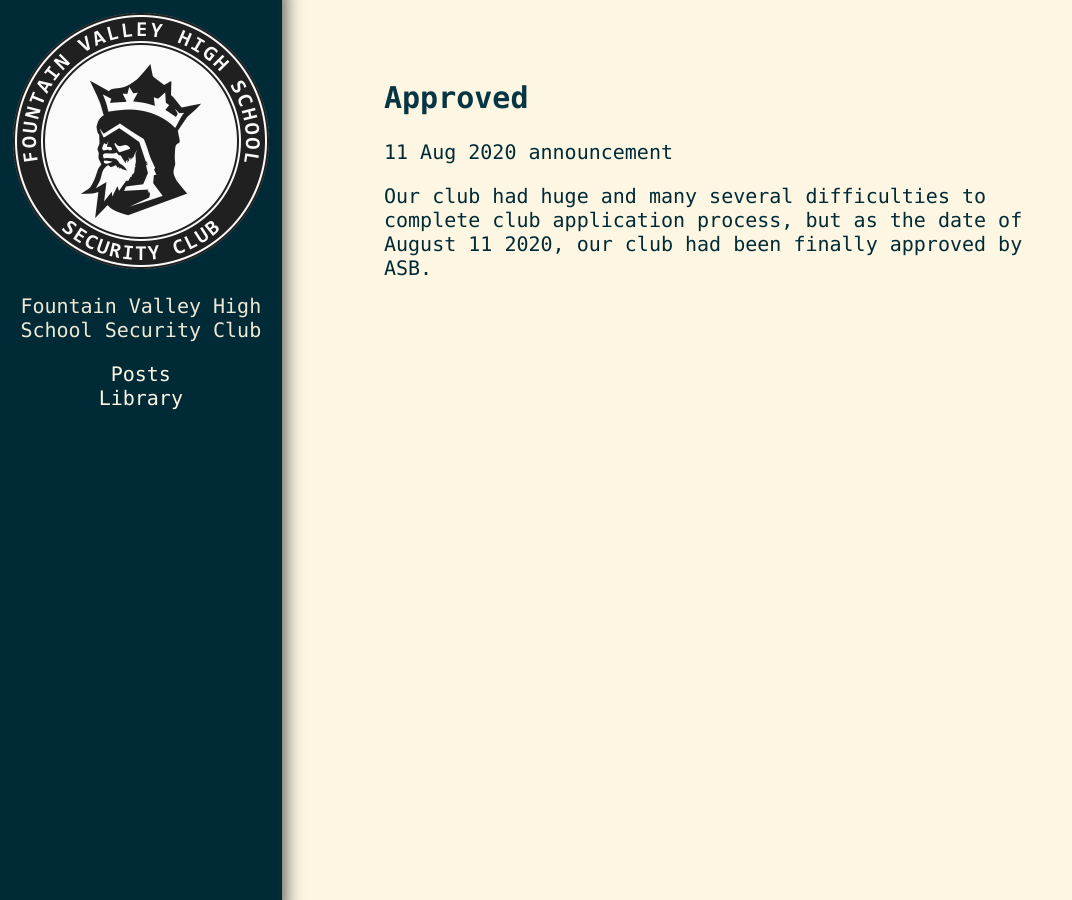
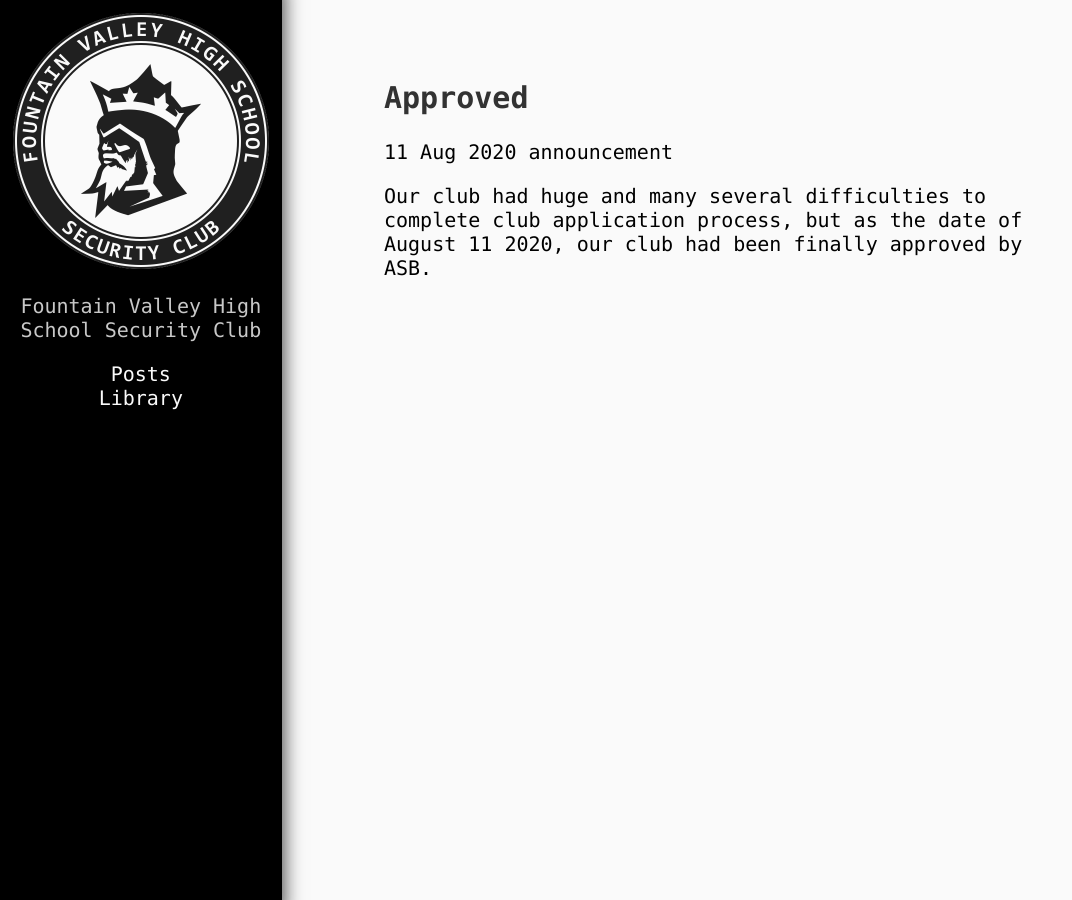
Before and after one commit to FVHSsec/fvhssec.github.io, a Jekyll site: the page built from index.md, in a window 1280 px wide. Shown: the whole page, without its empty margins (0-1072 px from the left). Built offline with Jekyll 4.4.1, drawn with Linux system fonts in a browser that asks for light colours.

Commit message:
Update palette.css

```diff
--- a/assets/css/palette.css
+++ b/assets/css/palette.css
@@ -13,14 +13,14 @@
 
 /* Solarized color Palette*/
 :root{
-    --sol-base03 : #002b36;
-    --sol-base02 : #073642;
-    --sol-base01 : #586e75;
-    --sol-base00 : #657b83;
-    --sol-base0 : #839496;
-    --sol-base1 : #93a1a1;
-    --sol-base2 : #eee8d5;
-    --sol-base3 : #fdf6e3;
+    --sol-base03 : #000000;
+    --sol-base02 : #323232;
+    --sol-base01 : #4b4b4b;
+    --sol-base00 : #7d7d7d;
+    --sol-base0 : #969696;
+    --sol-base1 : #afafaf;
+    --sol-base2 : #c8c8c8;
+    --sol-base3 : #fafafa;
     --sol-yellow : #b58900;
     --sol-orange : #cb4b16;
     --sol-red : #dc322f;
```
